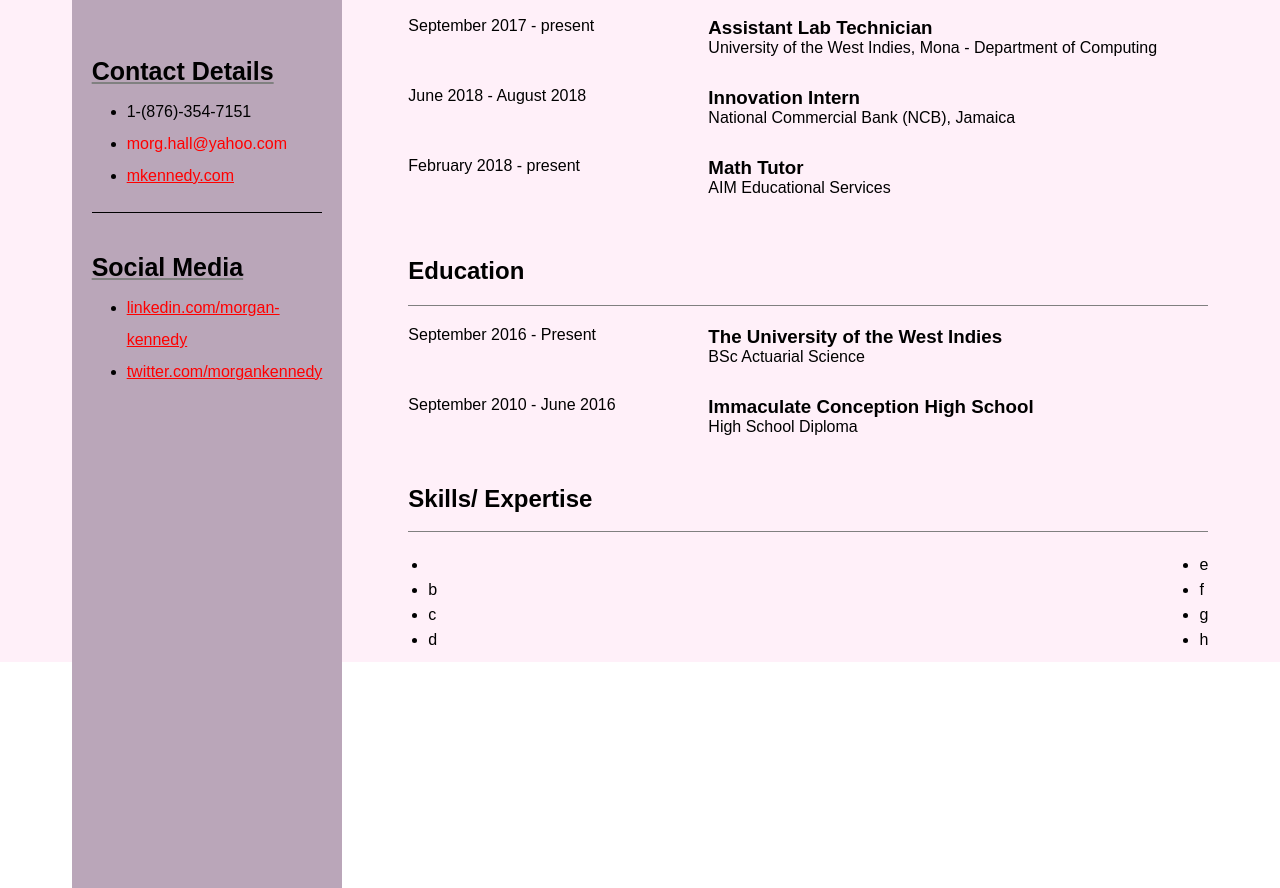
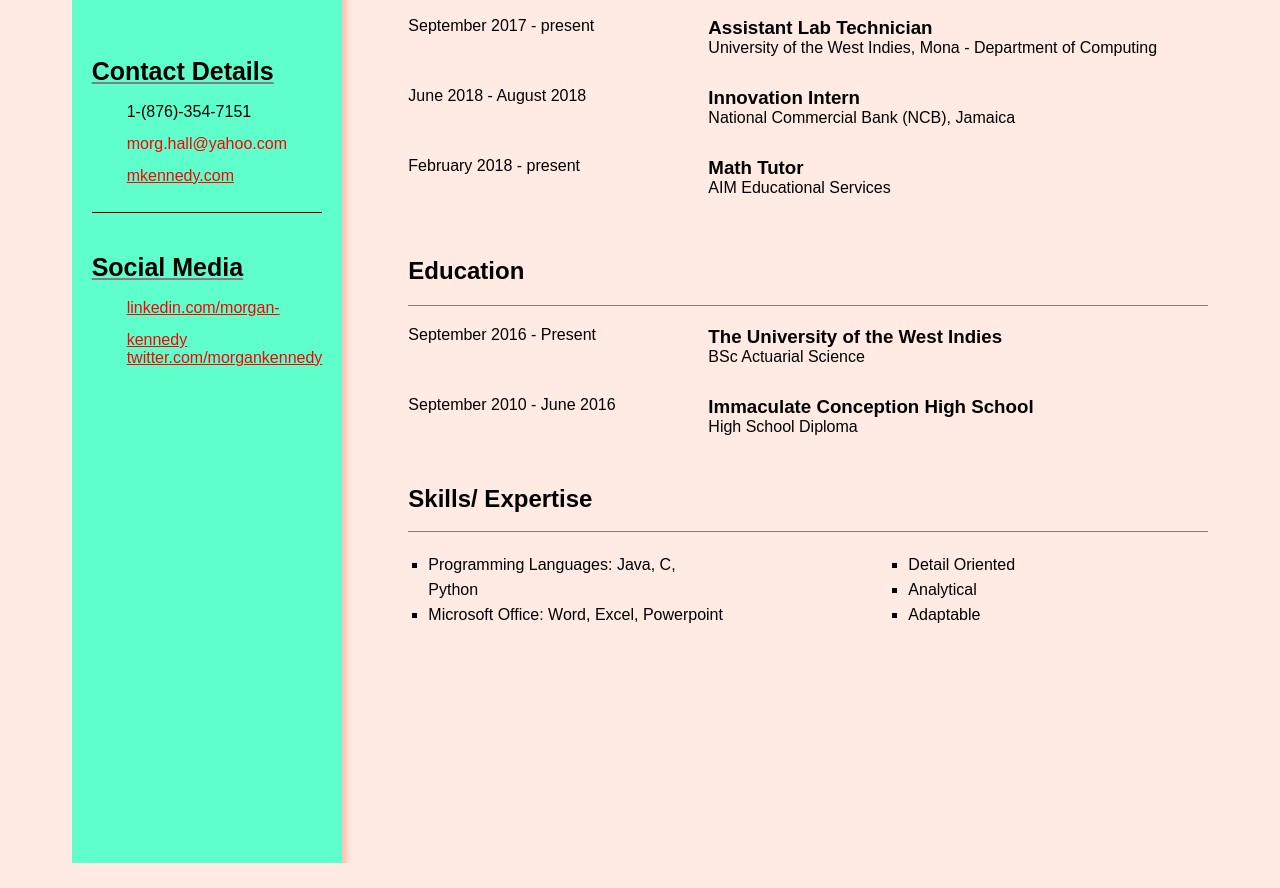
Before and after one commit to gen90/gen90.github.io, a plain HTML site: page index.html in a window 1280 px wide. Shown: the part 459-1347 px from the top of the page. After the commit the page ends 1322 px from the top, so only its background shows below. Drawn offline with Linux system fonts and the light colour scheme; a web font is replaced by a local one.

Commit message:
All necessary Work Done

```diff
--- a/index.html
+++ b/index.html
@@ -104,16 +104,13 @@
                     <div class = 'skills'>
                         <h2>Skills/ Expertise</h2>
                         <ul id='left'>
-                            <li></li>
-                            <li>b</li>
-                            <li>c</li>
-                            <li>d</li>
+                            <li>Programming Languages: Java, C, Python</li>
+                            <li>Microsoft Office: Word, Excel, Powerpoint</li>
                         </ul>
                         <ul id = 'right'>
-                            <li>e</li>
-                            <li>f</li>
-                            <li>g</li>
-                            <li>h</li>
+                            <li>Detail Oriented</li>
+                            <li>Analytical</li>
+                            <li>Adaptable</li>
                         </ul>
                     </div>
 
--- a/style.css
+++ b/style.css
@@ -13,7 +13,16 @@ main{
     grid-row-gap: 1em;
     height:auto;
     width: auto;
-    background-color: #FFF0F9;
+
+}
+body{
+    background-color:#FFEBE4;
+}
+ul{
+    list-style-type: none;
+}
+li#linked{
+    height: 50px;
 }
 
 .header{
@@ -51,7 +60,8 @@ main{
     justify-content: flex-start;
     padding-left: 20px;
     padding-right: 20px;
-    background-color: #BAA6B9;
+    background-color: #5FFFCC;
+    box-shadow: 5px 5px 5px #FFC0B2;
 
 }
 .sidebar img{
@@ -142,9 +152,11 @@ main{
 }
 .skills #left{
     float:left;
-    position:relative;
+    width: 300px;
+    list-style-type: square;
 }
 .skills #right{
     float:right;
-    position: relative;
+    width: 300px;
+    list-style-type: square;
 }
```
